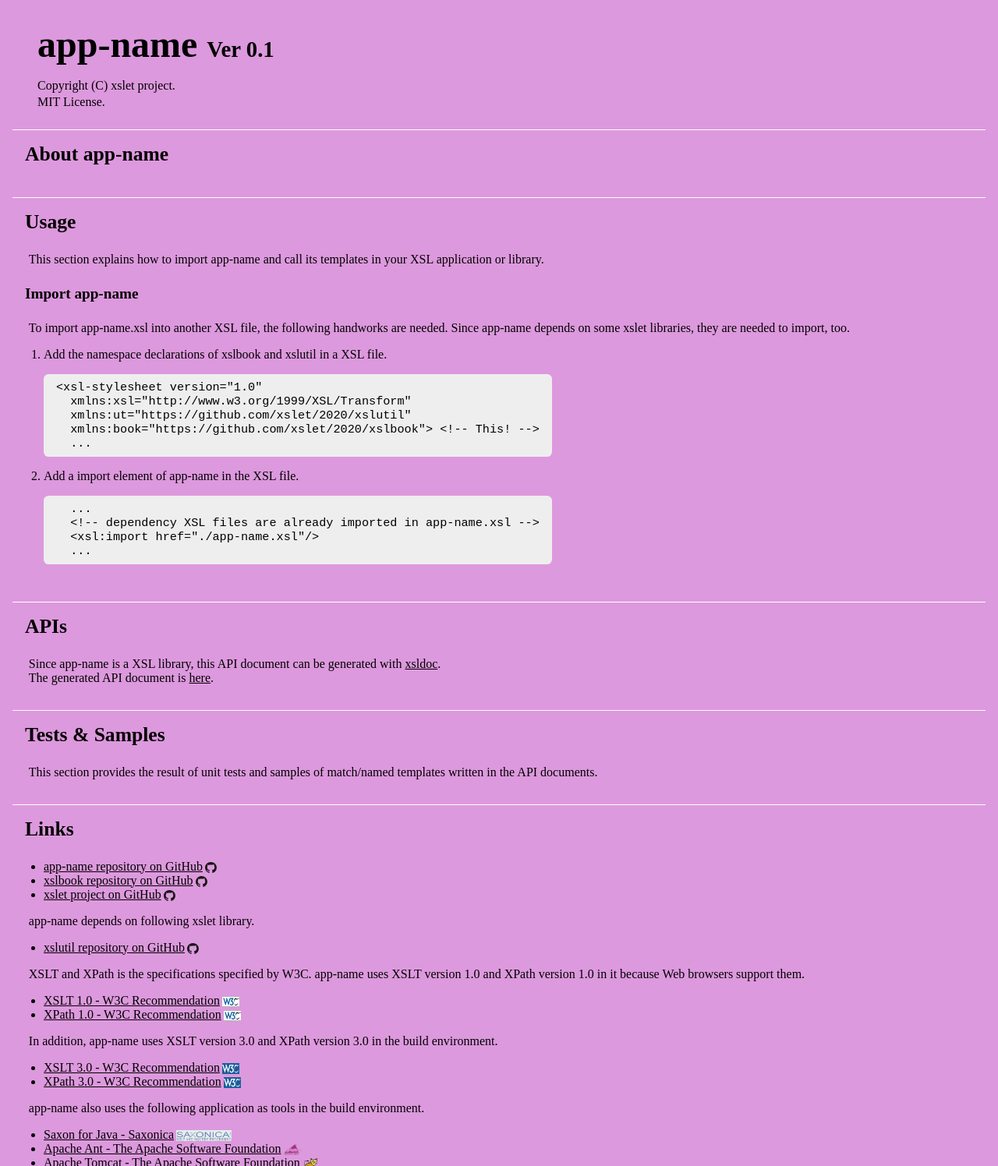
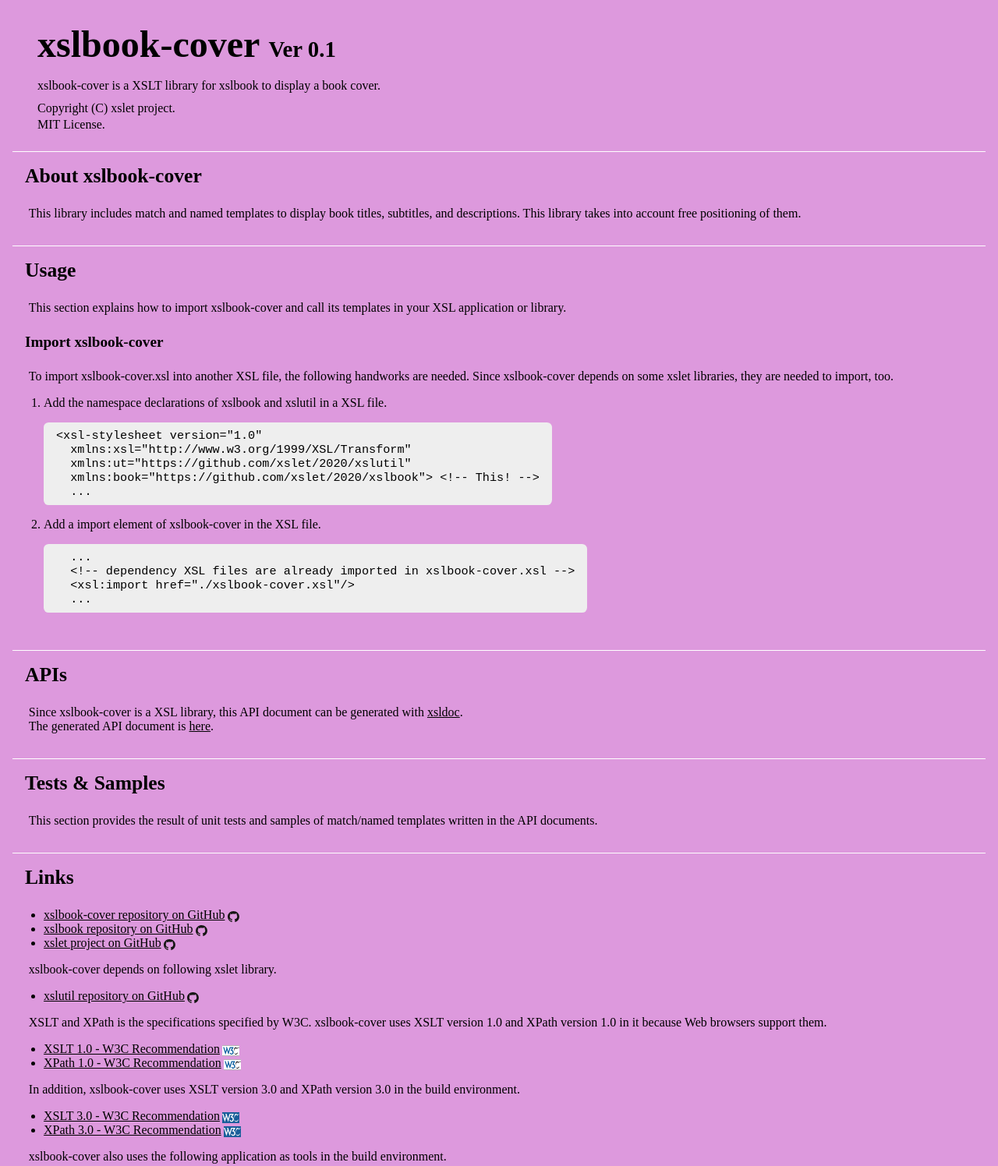
Before and after one commit to xslet/xslbook-cover, a plain HTML site: page docs/index.html in a window 1280 px wide. Shown: the part 67-1563 px from the top of the page at 78% size. Drawn offline with Linux system fonts and the light colour scheme.

```diff
--- a/docs/index.html
+++ b/docs/index.html
@@ -3,7 +3,7 @@
 <head>
  <meta charset="utf-8">
  <meta name="viewport" content="width=device-width,initial-scale=1">
- <title>app-name ver0.1</title>
+ <title>xslbook-cover ver0.1</title>
  <link rel="stylesheet" type="text/css" href="index.css">
  <link rel="icon" type="image/png" href="./images/xslet-logo.png">
 </head>
@@ -12,7 +12,7 @@
   <ul>
    <li><a href="#about">About</a></li>
    <li><a href="#usage">Usage</a></li>
-   <li><a href="./api/app-name.xml">APIs</a></li>
+   <li><a href="./api/xslbook-cover.xml">APIs</a></li>
    <li><a href="#tests">Tests</a></li>
    <li><a href="#links">Links</a></li>
   </ul>
@@ -21,8 +21,9 @@
 
  <main>
   <header>
-   <h1>app-name <span class="version">Ver 0.1</span></h1>
+   <h1>xslbook-cover <span class="version">Ver 0.1</span></h1>
    <p>
+xslbook-cover is a XSLT library for xslbook to display a book cover.
    </p>
    <p>
 Copyright (C) xslet project.<br>
@@ -32,8 +33,10 @@
 
   <a name="about"></a>
   <section>
-   <h2>About app-name</h2>
+   <h2>About xslbook-cover</h2>
    <p>
+This library includes match and named templates to display book titles, subtitles, and descriptions.
+This library takes into account free positioning of them.
    </p>
   </section>
 
@@ -41,14 +44,14 @@
   <section>
    <h2>Usage</h2>
    <p>
-This section explains how to import app-name and call its templates in your XSL application or library.
+This section explains how to import xslbook-cover and call its templates in your XSL application or library.
    </p>
 
    <section>
-    <h3>Import app-name</h3>
+    <h3>Import xslbook-cover</h3>
     <p>
-To import app-name.xsl into another XSL file, the following handworks are needed.
-Since app-name depends on some xslet libraries, they are needed to import, too.
+To import xslbook-cover.xsl into another XSL file, the following handworks are needed.
+Since xslbook-cover depends on some xslet libraries, they are needed to import, too.
     </p>
     <ol>
      <li>
@@ -65,12 +68,12 @@
      </li>
      <li>
       <p>
-Add a import element of app-name in the XSL file.
+Add a import element of xslbook-cover in the XSL file.
       </p>
       <div class="code">
 <div> &nbsp; ...</div>
-<div> &nbsp; &lt;!-- dependency XSL files are already imported in app-name.xsl --&gt;</div>
-<div> &nbsp; &lt;xsl:import href="./app-name.xsl"/&gt;
+<div> &nbsp; &lt;!-- dependency XSL files are already imported in xslbook-cover.xsl --&gt;</div>
+<div> &nbsp; &lt;xsl:import href="./xslbook-cover.xsl"/&gt;
 <div> &nbsp; ...</div>
       </div>
      </li>
@@ -83,8 +86,8 @@
   <section>
    <h2>APIs</h2>
    <p>
-Since app-name is a XSL library, this API document can be generated with <a href="https://github.com/xslet/xsldoc">xsldoc</a>.<br>
-The generated API document is <a href="./api/app-name.xml">here</a>.
+Since xslbook-cover is a XSL library, this API document can be generated with <a href="https://github.com/xslet/xsldoc">xsldoc</a>.<br>
+The generated API document is <a href="./api/xslbook-cover.xml">here</a>.
    </p>
   </section>
 
@@ -103,7 +106,7 @@
    </p>
    <ul>
     <li>
-<a class="github" href="https://github.com/xslet/app-name">app-name repository on GitHub</a>
+<a class="github" href="https://github.com/xslet/xslbook-cover">xslbook-cover repository on GitHub</a>
     </li>
     <li>
 <a class="github" href="https://github.com/xslet/xslbook">xslbook repository on GitHub</a>
@@ -113,7 +116,7 @@
     </li>
    </ul>
    <p>
-app-name depends on following xslet library.
+xslbook-cover depends on following xslet library.
    </p>
    <ul>
     <li>
@@ -122,7 +125,7 @@
    </ul>
    <p>
 XSLT and XPath is the specifications specified by W3C.
-app-name uses XSLT version 1.0 and XPath version 1.0 in it because Web browsers support them.
+xslbook-cover uses XSLT version 1.0 and XPath version 1.0 in it because Web browsers support them.
    </p>
    <ul>
     <li>
@@ -133,7 +136,7 @@
     </li>
    </ul>
    <p>
-In addition, app-name uses XSLT version 3.0 and XPath version 3.0 in the build environment.
+In addition, xslbook-cover uses XSLT version 3.0 and XPath version 3.0 in the build environment.
    </p>
    <ul>
     <li>
@@ -144,7 +147,7 @@
     </li>
    </ul>
    <p>
-app-name also uses the following application as tools in the build environment.
+xslbook-cover also uses the following application as tools in the build environment.
    </p>
    <ul>
     <li>
```
Also changed, not shown: build.xml (+21 -2 lines), README.md, 4 other files.
